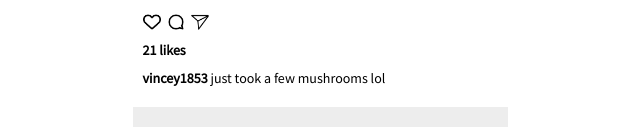
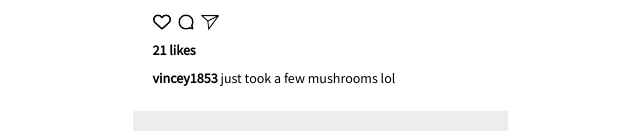
Before and after one commit to Lydiaofficial/Oldagram, a website built with Vite: page index.html in a window 1280 px wide. Shown: the part 512-650 px from the top of the page, without its empty margins (320-960 px from the left). Built offline with nearby package versions, Linux system fonts and the light colour scheme.

Commit message:
Update index.css

```diff
--- a/index.css
+++ b/index.css
@@ -77,7 +77,7 @@ section {
     align-items: flex-start;
     gap: 10px;
     padding: 12px 10px;
-    margin-top: 4px;
+    margin: 4px 10px;
 }
 
 
```
